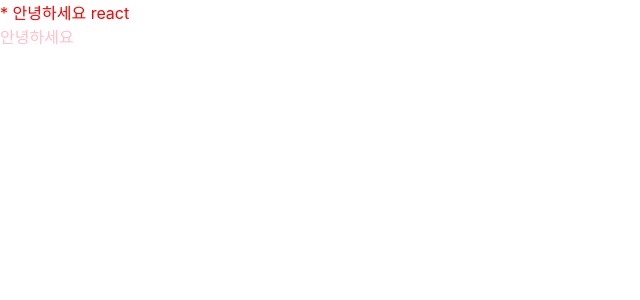
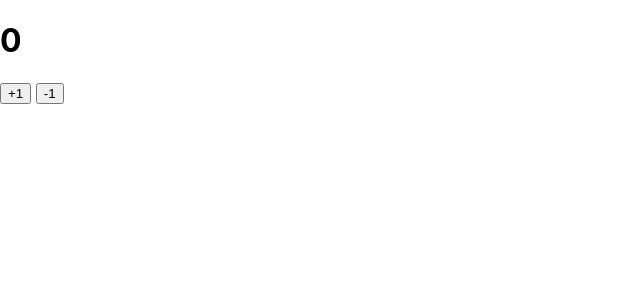
Before and after one commit to IGhost-P/FastCompus, a React (Create React App) app in the folder Morden React/begin/: page / in a window 1280 px wide. Shown: the top 300 px of the page, without its empty margins (0-640 px from the left). Built offline with nearby package versions, Linux system fonts and the light colour scheme.

Commit message:
7강 useSate

```diff
--- a/Morden React/begin/src/App.js
+++ b/Morden React/begin/src/App.js
@@ -1,13 +1,12 @@
 import React from 'react';
-import Hello from './Hello';
+import Counter from './Counter';
 
 
 
 function App() {
   return (
     <div>
-      <Hello name="react" color="red" isSpecial={true} />
-      <Hello color="pink" />
+      <Counter />
     </div>
   )
 }
--- /dev/null
+++ b/Morden React/begin/src/Counter.js
@@ -0,0 +1,22 @@
+
+import React, { useState } from 'react';
+
+function Counter() {
+
+    const [number, setNumber] = useState(0); // 첫번째는 동적 으로 바뀔 값, 첫번째 값에 동작을 주는 함수임
+    const onIncrese = () => {
+        setNumber(prevNumber => prevNumber + 1)
+    }
+    const onDecrese = () => {
+        setNumber(prevNumber => prevNumber + -1) //
+    }
+    return (
+        <div>
+            <h1> {number} </h1>
+            <button onClick={onIncrese}>+1</button> {/* 리엑트에 이벤트 핸들러 값은, 호출이 아닌 값을 주는것!*/}
+            <button onClick={onDecrese}>-1</button>
+        </div>
+    )
+}
+
+export default Counter
```
